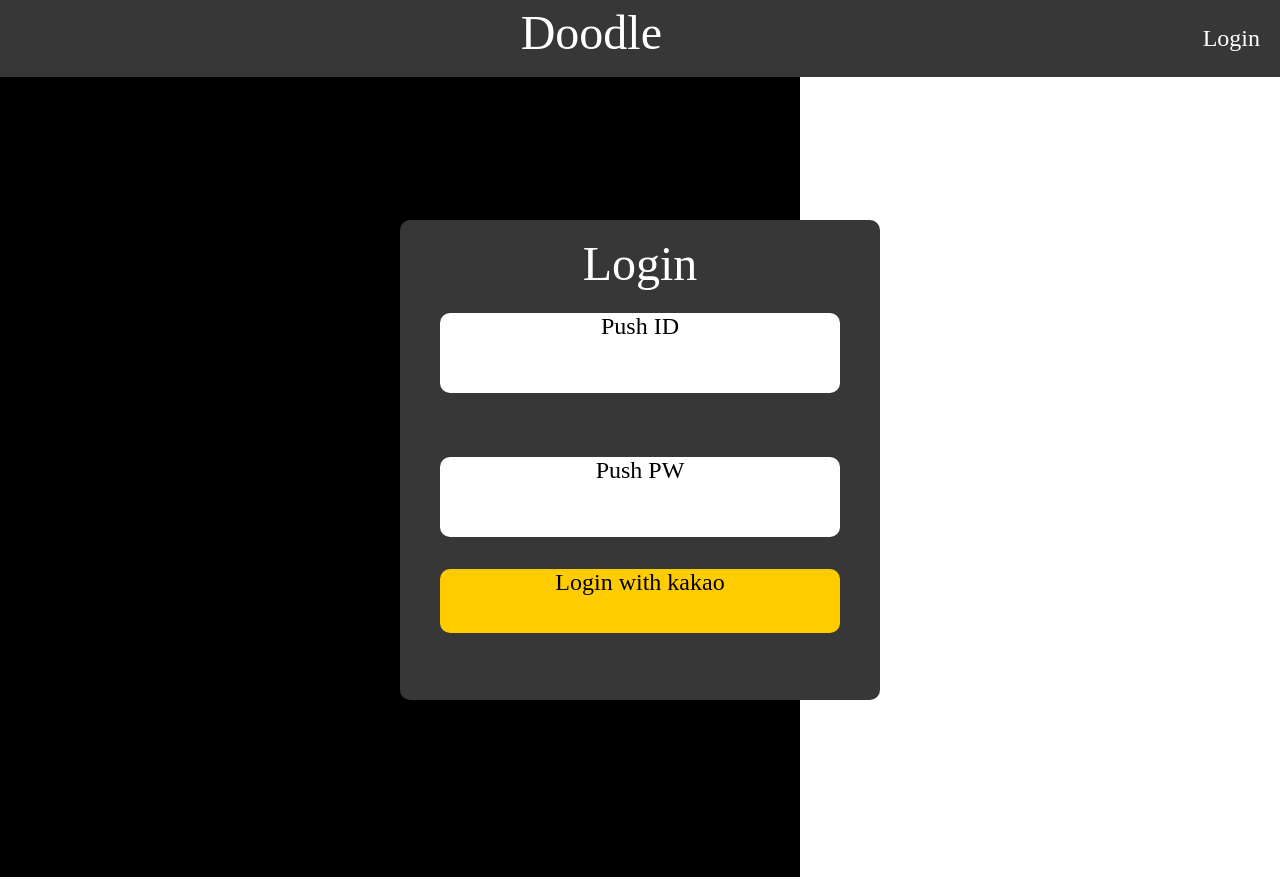
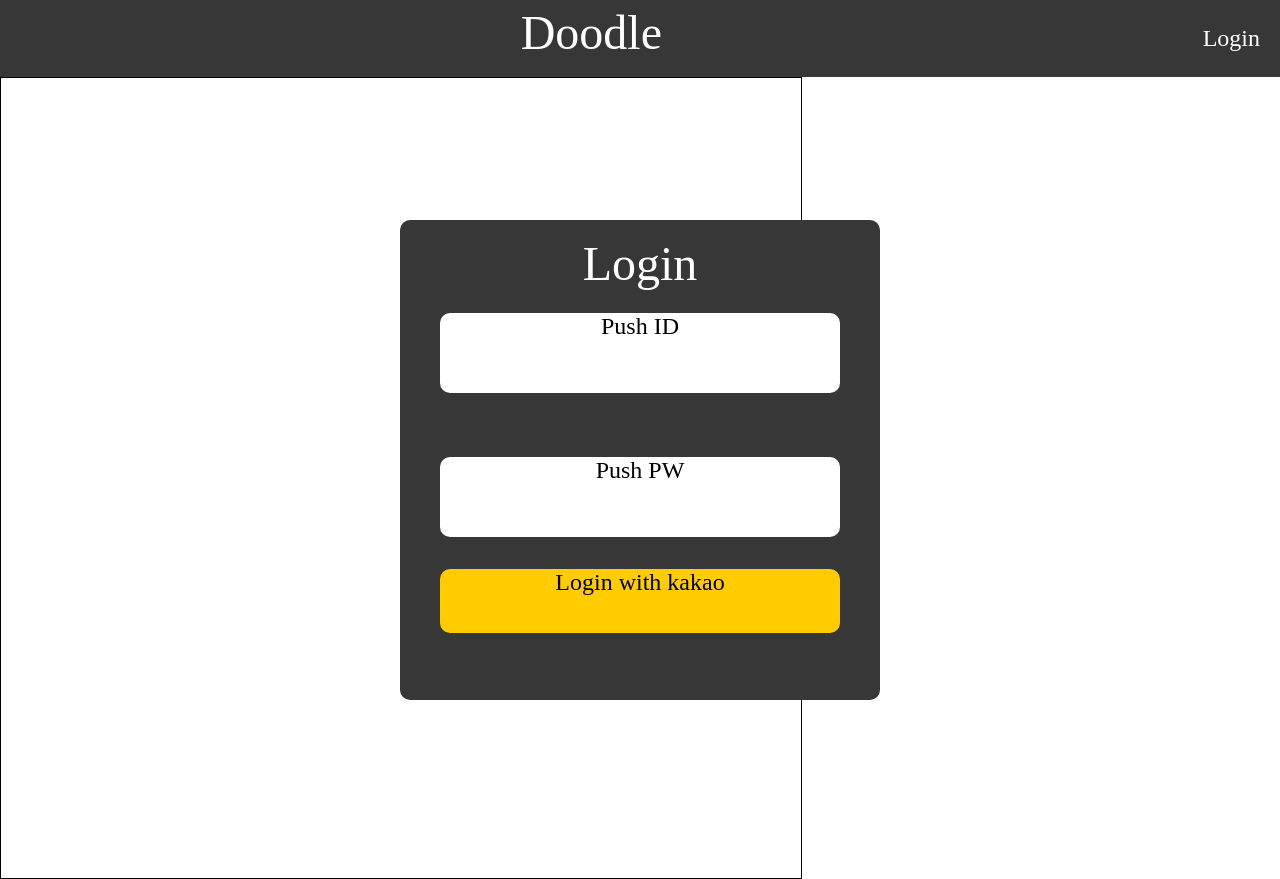
Before and after one commit to 1argeD/doodle, a React (Create React App) app: page /login in a window 1280 px wide. Built offline with nearby package versions, Linux system fonts and the light colour scheme.

Commit message:
그림판 기능 동작

```diff
--- a/src/components/Background.jsx
+++ b/src/components/Background.jsx
@@ -10,9 +10,10 @@ function Background() {
 export default Background;
 
 const Canvas = styled.div`
-    width: 50rem;
-    height: 50rem;
-    background-color: black;
-    position: relative;
-    z-index: 1;
+    width: 800px;
+    height: 800px;
+    border: 1px solid black;
+    display: flex;
+    justify-content: center;
+    align-items: center;
 `
--- a/src/function/Canvas.jsx
+++ b/src/function/Canvas.jsx
@@ -1,5 +1,4 @@
 import React, { useRef, useEffect, useState } from "react";
-import Background  from "../components/Background";
 import styled from "styled-components";
 
 const Painting = () => {
@@ -11,6 +10,8 @@ const Painting = () => {
 
     useEffect(() => {
         const canvas = canvasRef.current;
+        canvas.width = 800;
+        canvas.height = 800;
         const ctx = canvas.getContext("2d");
         ctx.lineJoin = "round";
         ctx.lineWidth = 2.5;
@@ -33,24 +34,32 @@ const Painting = () => {
     }
 
     return <Background>
-        <View>
-            <CanvasWrap>
-                <Canvas
+        <div className="view">
+        <div className="canvasWrap">
+          <canvas
+            className="canvas"
             ref={canvasRef}
-                width="650"
-                height={"500"}
             onMouseDown={() => setPainting(true)}
             onMouseUp={() => setPainting(false)}
             onMouseMove={e => drawFn(e)}
             onMouseLeave={() => setPainting(false)}
           >
-                </Canvas>
-            </CanvasWrap>
-        </View>
+          </canvas>
+        </div>
+      </div>
     </Background>
 }
 
 export default Painting;
+
+const Background = styled.div`
+    width: 800px;
+    height: 800px;
+    border: 1px solid black;
+    display: flex;
+    justify-content: center;
+    align-items: center;
+`
 
 const View = styled.div``
 
```
Lines whose indentation alone changed are shown as unchanged.
